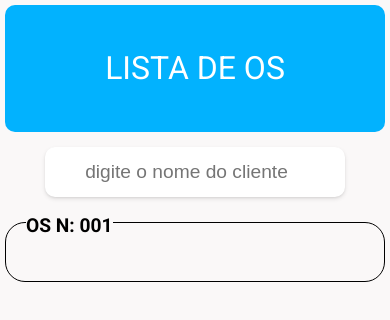
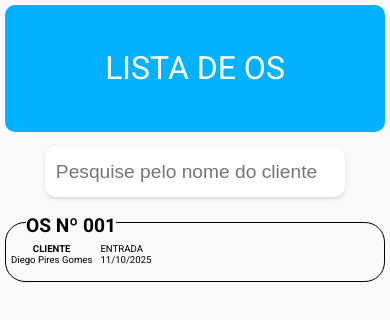
Before and after one commit to Didigos/catalogoacbrfront, a React (Vite) app: page /admin/servicos in a window 390 px wide. Shown: the top 320 px of the page. Built offline with nearby package versions, Linux system fonts and the light colour scheme; no server answers.

Commit message:
Ajustar textos e estilos da seção de Serviços: corrigir placeholder do input de busca e formatar título da OS

```diff
--- a/src/pages/Servicos/Servicos.jsx
+++ b/src/pages/Servicos/Servicos.jsx
@@ -7,14 +7,24 @@ const Servicos = () => {
       </header>
 
       <div className={styles.seach__container}>
-        <input placeholder="digite o nome do cliente" className={styles.search__input} type="search" name="" id="" />
+        <input placeholder="Pesquise pelo nome do cliente" className={styles.search__input} type="search" name="" id="" />
       </div>
 
       <ul className={styles.list__section}>
         <li className={styles.list__item}>
           <div className={styles.list__item__title}>
-            <span>OS N: 001</span>
+            <span>OS Nº 001</span>
           </div>
+            <div className={styles.list__item__container}>
+                <div className={styles.container__clientName}>
+                    <h1>CLIENTE</h1>
+                    <span>Diego Pires Gomes</span>
+                </div>
+                <div className={styles.date__join}>
+                    <h1>ENTRADA</h1>
+                    <span>11/10/2025</span>
+                </div>
+            </div>
         </li>
       </ul>
     </main>
--- a/src/pages/Servicos/Servicos.module.css
+++ b/src/pages/Servicos/Servicos.module.css
@@ -26,6 +26,28 @@
         color: #ffffff;
     }
 
+        .seach__container {
+        width: 100%;
+        min-height: 5vh;
+        display: flex;
+        margin-bottom: 20px;
+        display: flex;
+        justify-content: center;
+        align-items: center;
+        padding: 5px;
+    }
+
+    .search__input {
+        width: 300px;
+        height: 50px;
+        border: none;
+        border-radius: 10px;
+        box-shadow: 0 2px 4px rgba(0, 0, 0, 0.1), 0 1px 2px rgba(0, 0, 0, 0.06);
+        text-align: center;
+        font-size: 1.2rem;
+    }
+
+
     .list__item {
         min-width: 100%;
         min-height: 60px;
@@ -46,24 +68,22 @@
         }
     }
 
-    .seach__container {
-        width: 100%;
-        min-height: 5vh;
+    .list__item__container {
+        min-width: 100%;
+       height: 100%;
+        border-radius: 20px;
         display: flex;
-        margin-bottom: 20px;
-        display: flex;
-        justify-content: center;
-        align-items: center;
-        padding: 5px;
+        gap: .5rem;
+        padding-top: 20px;
+        padding-left: 5px;
+        font-size: .6rem;
     }
 
-    .search__input {
-        width: 300px;
-        height: 50px;
-        border: none;
-        border-radius: 10px;
-        box-shadow: 0 2px 4px rgba(0, 0, 0, 0.1), 0 1px 2px rgba(0, 0, 0, 0.06);
-        text-align: center;
-        font-size: 1.2rem;
+    .container__clientName {
+        & h1 {
+            text-align: center;
+            font-weight: bold;
+        }
     }
+
 }
```
